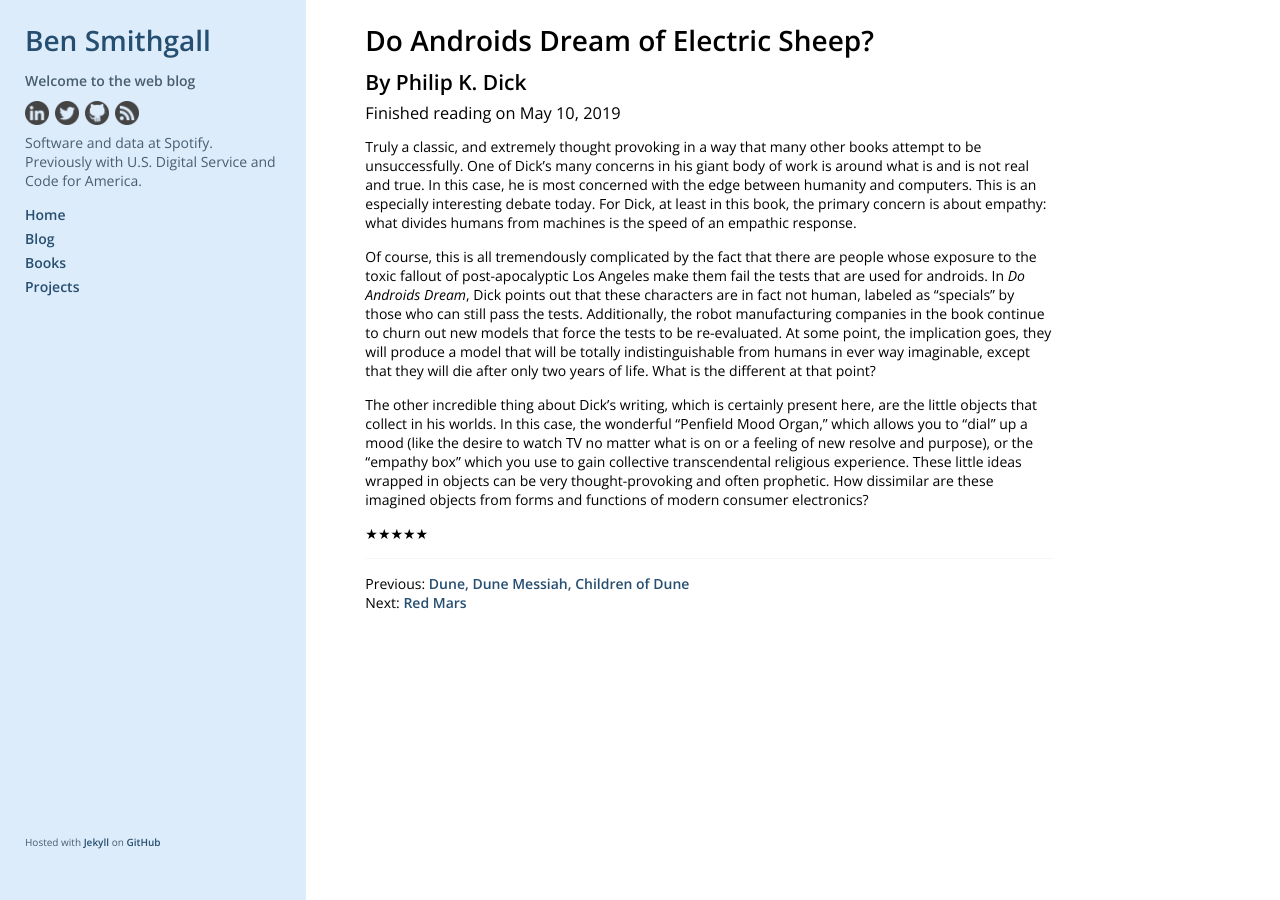
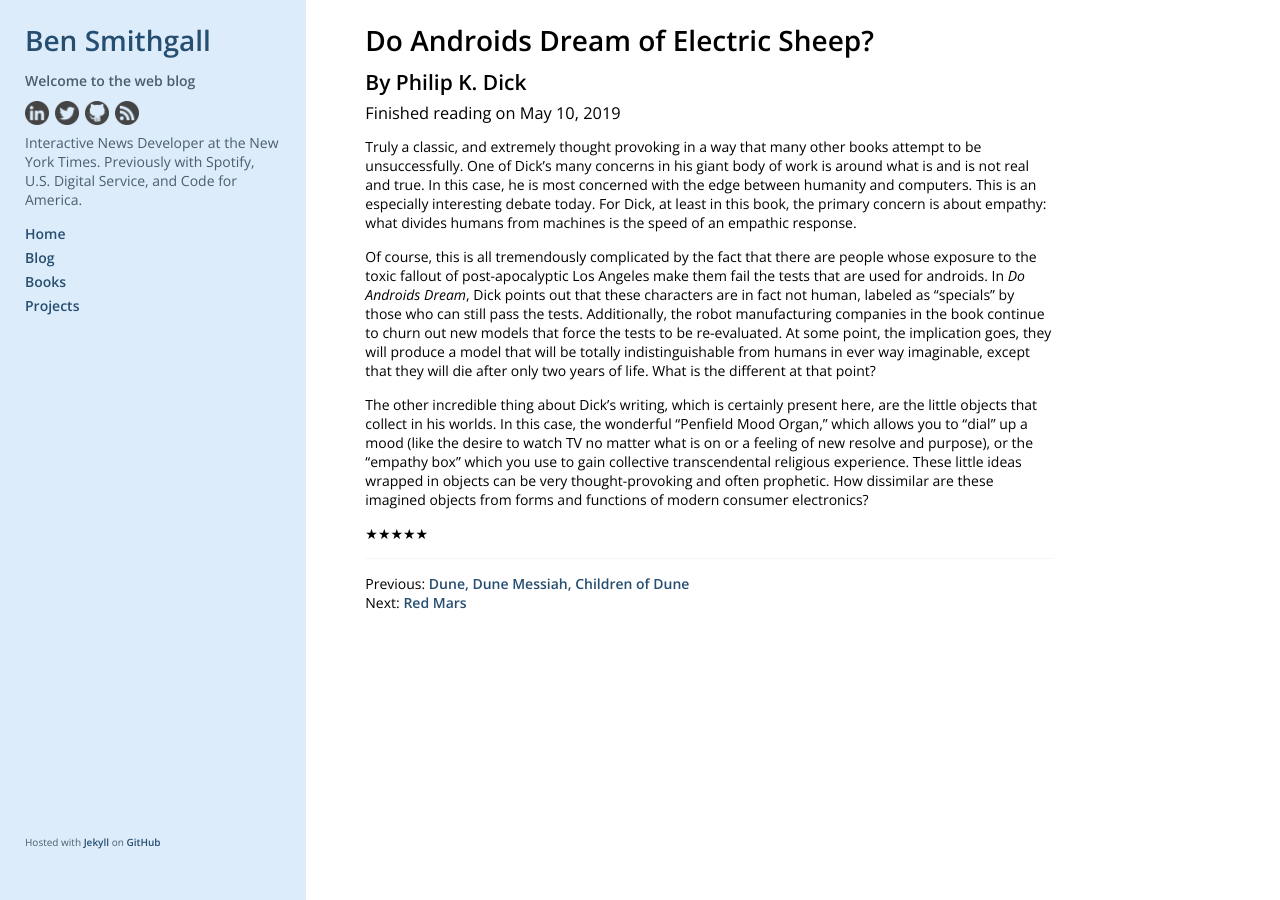
Before and after one commit to bsmithgall/bsmithgall.github.io, a Jekyll site: the page built from books/_posts/2019-05-10-do-androids-dream.md, in a window 1280 px wide. Built offline with Jekyll 4.4.1, drawn with Linux system fonts in a browser that asks for light colours.

Commit message:
ubik, i work at the times now

```diff
--- a/_config.yml
+++ b/_config.yml
@@ -1,5 +1,5 @@
 title: Ben Smithgall's site
-description: Software and data at Spotify. Previously with U.S. Digital Service and Code for America.
+description: Interactive News Developer at the New York Times. Previously with Spotify, U.S. Digital Service, and Code for America.
 url: https://bensmithgall.com
 markdown: kramdown
 permalink: /:categories/:title
--- a/books/_posts/2019-05-10-do-androids-dream.md
+++ b/books/_posts/2019-05-10-do-androids-dream.md
@@ -16,7 +16,7 @@ response.
 
 Of course, this is all tremendously complicated by the fact that there are
 people whose exposure to the toxic fallout of post-apocalyptic Los Angeles make
-them fail the tests that are used for androids. In *Do Androids Dream*, Dick
+them fail the tests that are used for androids. In _Do Androids Dream_, Dick
 points out that these characters are in fact not human, labeled as "specials" by
 those who can still pass the tests. Additionally, the robot manufacturing
 companies in the book continue to churn out new models that force the tests to
```
Also changed, not shown: books/_posts/2019-07-10-ubik.md (added, +20 -0 lines).
